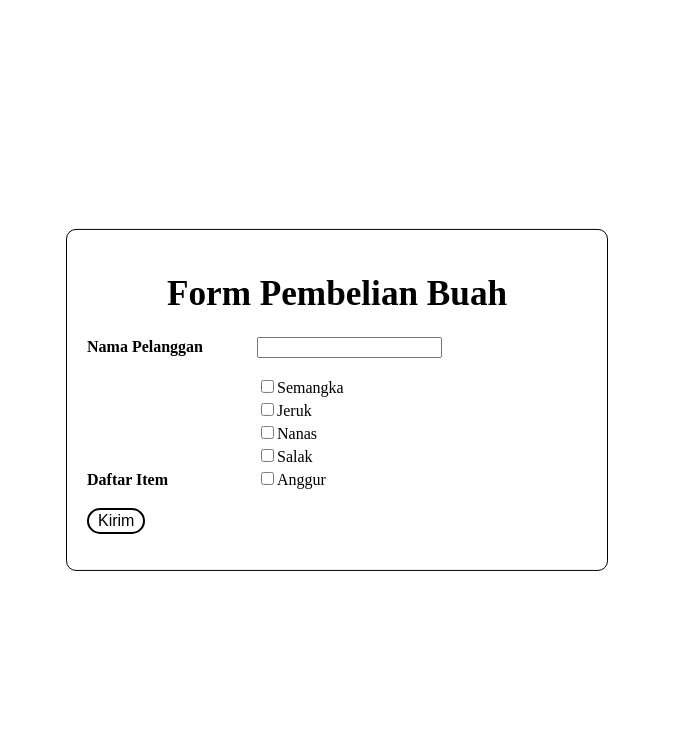
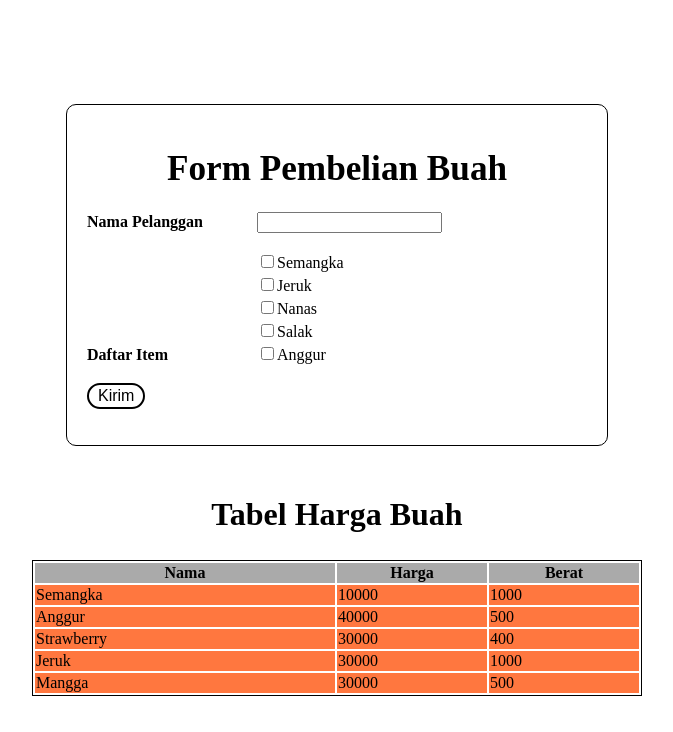
Before and after one commit to bayusamudra5502/IM-Sanbercode-Reactjs-Batch-25, a React (Create React App) app in the folder Tugas-Harian-Part-2/: page / in a window 1280 px wide. Shown: the top 732 px of the page, without its empty margins (303-976 px from the left). Built offline with nearby package versions, Linux system fonts and the light colour scheme.

Commit message:
Menambah tugas 10

```diff
--- a/Tugas-Harian-Part-2/src/App.css
+++ b/Tugas-Harian-Part-2/src/App.css
@@ -1,16 +1,9 @@
 body{
     font-family: serif;
-}
-
-.form {
-    border: 1px solid black;
-    border-radius: 10px;
-    padding: 20px;
-    width: 500px;
-    position: absolute;
-    top: 50%;
-    left: 50%;
-    transform: translate(-50%, -50%);
+    display: flex;
+    align-items: center;
+    justify-content: center;
+    height: 100vh;
 }
 
 h1 {
@@ -18,28 +11,7 @@
     font-size: 2.2em;
 }
 
-label {
-    font-weight: bold;
-    width: 170px;
-    display: inline-block;
+h2{
+    text-align: center;
+    font-size: 2em;
 }
-
-.pilihan-buah label{
-    font-weight: normal;
-}
-
-.daftar-buah{
-    display: inline-block;
-}
-
-button {
-    background-color: white;
-    border: 2px solid black;
-    border-radius: 1rem;
-    font-size: 1rem;
-    padding: 2px 9px;
-}
-
-.pilihan-buah {
-    margin: 3px 0;
-}
--- a/Tugas-Harian-Part-2/src/App.js
+++ b/Tugas-Harian-Part-2/src/App.js
@@ -1,70 +1,16 @@
+import React from "react";
+import FormBuah from "./Tugas-9/Tugas9";
+import TabelBuahTerisi from "./Tugas-10/Tugas10";
 import "./App.css";
 
-function App() {
-    return (
-        <div className="form">
-            <h1>Form Pembelian Buah</h1>
-            <form action="#">
-                <p>
-                    <label htmlFor="nama-pelanggan">Nama Pelanggan</label>
-                    <input id="nama-pelanggan" name="nama" required />
-                </p>
-                <p>
-                    <label>Daftar Item</label>
-                    <div className="daftar-buah">
-                        <p className="pilihan-buah">
-                            <input
-                                type="checkbox"
-                                name="buahSemangka"
-                                id="semangka"
-                                value="true"
-                            />
-                            <label htmlFor="semangka">Semangka</label>
-                        </p>
-                        <p className="pilihan-buah">
-                            <input
-                                type="checkbox"
-                                name="buahJeruk"
-                                id="jeruk"
-                                value="true"
-                            />
-                            <label htmlFor="jeruk">Jeruk</label>
-                        </p>
-                        <p className="pilihan-buah">
-                            <input
-                                type="checkbox"
-                                name="buahNanas"
-                                id="nanas"
-                                value="true"
-                            />
-                            <label htmlFor="nanas">Nanas</label>
-                        </p>
-                        <p className="pilihan-buah">
-                            <input
-                                type="checkbox"
-                                name="buahSalak"
-                                id="salak"
-                                value="true"
-                            />
-                            <label htmlFor="salak">Salak</label>
-                        </p>
-                        <p className="pilihan-buah">
-                            <input
-                                type="checkbox"
-                                name="buahAnggur"
-                                id="anggur"
-                                value="true"
-                            />
-                            <label htmlFor="anggur">Anggur</label>
-                        </p>
-                    </div>
-                </p>
-                <p>
-                    <button>Kirim</button>
-                </p>
-            </form>
-        </div>
-    );
+
+export default class App extends React.Component{
+    render(){
+        return (
+            <main>
+                <FormBuah/>
+                <TabelBuahTerisi />
+            </main>
+        )
+    }
 }
-
-export default App;
--- /dev/null
+++ b/Tugas-Harian-Part-2/src/Tugas-10/Tugas10.css
@@ -0,0 +1,20 @@
+table{
+    border: 1px solid black;
+    margin: 0 auto;
+}
+
+th{
+    background-color: #aaa;
+}
+
+td {
+    background-color: #FF773F;
+}
+
+.kolom-nama{
+    width: 300px;
+}
+
+.kolom-harga, .kolom-berat{
+    width: 150px;
+}
--- /dev/null
+++ b/Tugas-Harian-Part-2/src/Tugas-10/Tugas10.js
@@ -0,0 +1,75 @@
+import React from "react";
+import "./Tugas10.css";
+import PropTypes from "prop-types";
+
+class TabelBuah extends React.Component {
+    render() {
+        const barisData = this.props.dataBuah.map((buah) => (
+            <TabelBuahRow
+                key={buah.nama}
+                nama={buah.nama}
+                harga={buah.harga}
+                berat={buah.berat} />
+        ));
+
+        return (
+            <>
+                <h2>Tabel Harga Buah</h2>
+                <table>
+                    <colgroup>
+                        <col className="kolom-nama"/>
+                        <col className="kolom-harga"/>
+                        <col className="kolom-berat"/>
+                    </colgroup>
+                    <tr>
+                        <th>Nama</th>
+                        <th>Harga</th>
+                        <th>Berat</th>
+                    </tr>
+                    { barisData }
+                </table>
+            </>
+        );
+    }
+}
+
+class TabelBuahTerisi extends React.Component{
+    render(){
+        const dataHargaBuah = [
+            {nama: "Semangka", harga: 10000, berat: 1000},
+            {nama: "Anggur", harga: 40000, berat: 500},
+            {nama: "Strawberry", harga: 30000, berat: 400},
+            {nama: "Jeruk", harga: 30000, berat: 1000},
+            {nama: "Mangga", harga: 30000, berat: 500}
+          ];
+
+          return (<TabelBuah dataBuah={dataHargaBuah}/>)
+    }
+}
+
+class TabelBuahRow extends React.Component {
+    render() {
+        return (
+            <tr>
+                <td>{this.props.nama}</td>
+                <td>{this.props.harga}</td>
+                <td>{this.props.berat}</td>
+            </tr>
+        );
+    }
+}
+
+TabelBuahRow.propTypes = {
+    nama: PropTypes.string,
+    harga: PropTypes.number,
+    berat: PropTypes.number
+};
+
+TabelBuah.propTypes = {
+    dataBuah: PropTypes.arrayOf(PropTypes.exact(TabelBuahRow.propTypes))
+};
+
+export {
+    TabelBuahTerisi as default,
+    TabelBuah
+}
--- /dev/null
+++ b/Tugas-Harian-Part-2/src/Tugas-9/Tugas9.css
@@ -0,0 +1,33 @@
+.form {
+    border: 1px solid black;
+    border-radius: 10px;
+    padding: 20px;
+    width: 500px;
+    margin: 0 auto 50px;
+}
+
+label {
+    font-weight: bold;
+    width: 170px;
+    display: inline-block;
+}
+
+.pilihan-buah label{
+    font-weight: normal;
+}
+
+.daftar-buah{
+    display: inline-block;
+}
+
+button {
+    background-color: white;
+    border: 2px solid black;
+    border-radius: 1rem;
+    font-size: 1rem;
+    padding: 2px 9px;
+}
+
+.pilihan-buah {
+    margin: 3px 0;
+}
--- /dev/null
+++ b/Tugas-Harian-Part-2/src/Tugas-9/Tugas9.js
@@ -0,0 +1,70 @@
+import "./Tugas9.css"
+
+function FormBuah() {
+    return (
+        <div className="form">
+            <h1>Form Pembelian Buah</h1>
+            <form action="#">
+                <p>
+                    <label htmlFor="nama-pelanggan">Nama Pelanggan</label>
+                    <input id="nama-pelanggan" name="nama" required />
+                </p>
+                <p>
+                    <label>Daftar Item</label>
+                    <div className="daftar-buah">
+                        <p className="pilihan-buah">
+                            <input
+                                type="checkbox"
+                                name="buahSemangka"
+                                id="semangka"
+                                value="true"
+                            />
+                            <label htmlFor="semangka">Semangka</label>
+                        </p>
+                        <p className="pilihan-buah">
+                            <input
+                                type="checkbox"
+                                name="buahJeruk"
+                                id="jeruk"
+                                value="true"
+                            />
+                            <label htmlFor="jeruk">Jeruk</label>
+                        </p>
+                        <p className="pilihan-buah">
+                            <input
+                                type="checkbox"
+                                name="buahNanas"
+                                id="nanas"
+                                value="true"
+                            />
+                            <label htmlFor="nanas">Nanas</label>
+                        </p>
+                        <p className="pilihan-buah">
+                            <input
+                                type="checkbox"
+                                name="buahSalak"
+                                id="salak"
+                                value="true"
+                            />
+                            <label htmlFor="salak">Salak</label>
+                        </p>
+                        <p className="pilihan-buah">
+                            <input
+                                type="checkbox"
+                                name="buahAnggur"
+                                id="anggur"
+                                value="true"
+                            />
+                            <label htmlFor="anggur">Anggur</label>
+                        </p>
+                    </div>
+                </p>
+                <p>
+                    <button>Kirim</button>
+                </p>
+            </form>
+        </div>
+    );
+}
+
+export default FormBuah;
```
Also changed, not shown: 1 other file (tests, documents, lock files or other folders).
